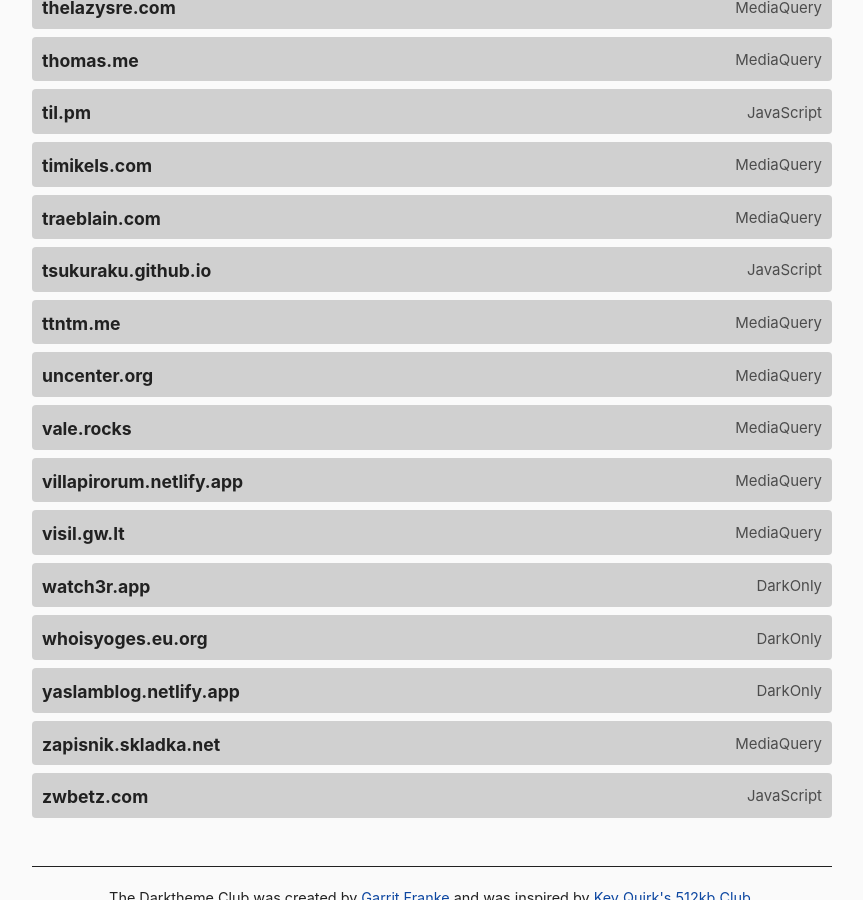
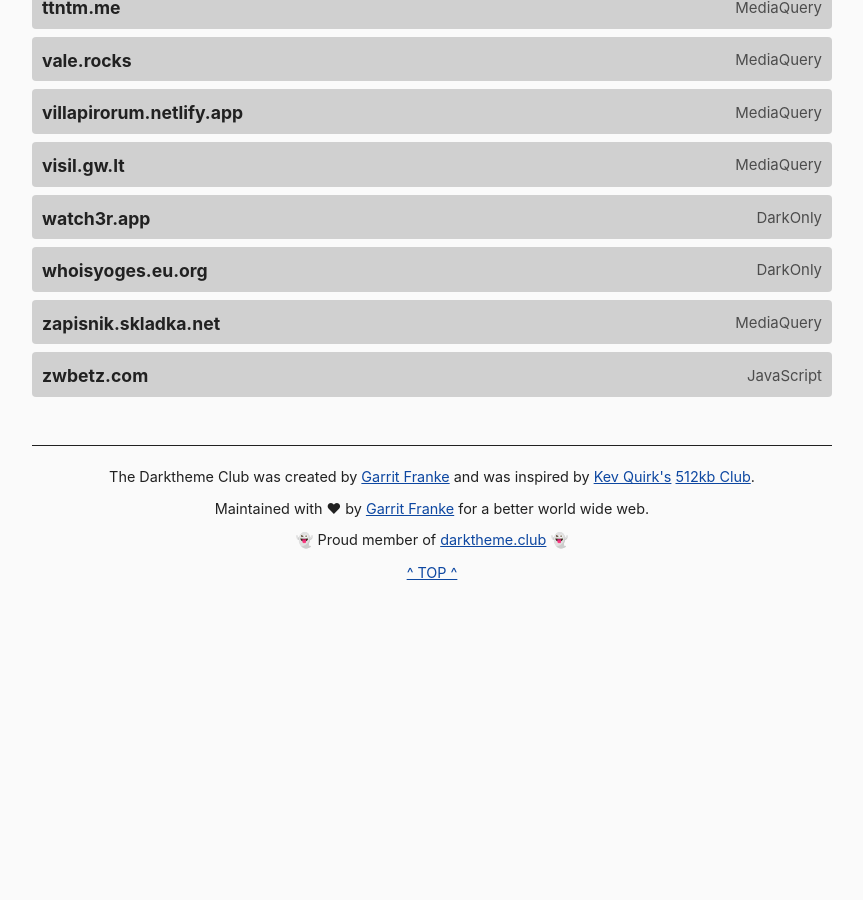
Before and after one commit to katherinek727/darktheme.club, a Jekyll site: the page built from index.md, in a window 1280 px wide and 900 px high, scrolled down 7055 px. Shown: the whole window, without its empty margins (208-1071 px from the left). Built offline with Jekyll 4.4.1, drawn with Linux system fonts in a browser that asks for light colours; after the commit the page ends 7700 px from its top, so only the background shows below that; some of the changed text lies outside the part shown.

Commit message:
removing dead domains

```diff
--- a/_data/sites.yml
+++ b/_data/sites.yml
@@ -47,11 +47,6 @@
   url: https://bbbhltz.codeberg.page/
   method: mediaquery
   last_checked: 2023-08-30
-
-- domain: bburt.me
-  url: https://bburt.me/
-  method: mediaquery
-  last_checked: 2023-03-26
 
 - domain: bernsteinbear.com
   url: https://bernsteinbear.com/
@@ -228,11 +223,6 @@
   method: mediaquery
   last_checked: 2023-06-04
 
-- domain: ff99cc.art
-  url: https://ff99cc.art/
-  method: mediaquery
-  last_checked: 2023-02-02
-
 - domain: foreverliketh.is
   url: https://foreverliketh.is/
   method: javascript
@@ -367,16 +357,6 @@
   url: https://justsujay.github.io/
   method: javascript
   last_checked: 2024-02-24
-
-- domain: kaifa.ch
-  url: https://kaifa.ch/
-  method: darkonly
-  last_checked: 2023-05-23
-
-- domain: kathut.de
-  url: http://kathut.de/
-  method: darkonly
-  last_checked: 2023-04-16
 
 - domain: kidl.at
   url: https://kidl.at/
@@ -533,11 +513,6 @@
   method: darkonly
   last_checked: 2023-06-17
 
-- domain: sebastien-mouchet.fr
-  url: https://sebastien-mouchet.fr/
-  method: mediaquery
-  last_checked: 2023-12-14
-
 - domain: seeking-maintainers.net
   url: https://seeking-maintainers.net/
   method: mediaquery
@@ -628,20 +603,10 @@
   method: mediaquery
   last_checked: 2023-01-05
 
-- domain: tsukuraku.github.io
-  url: https://tsukuraku.github.io/
-  method: javascript
-  last_checked: 2023-06-23
-
 - domain: ttntm.me
   url: https://ttntm.me/
   method: mediaquery
   last_checked: 2024-01-03
-
-- domain: uncenter.org
-  url: https://www.uncenter.org/
-  method: mediaquery
-  last_checked: 2023-02-20
 
 - domain: vale.rocks
   url: https://vale.rocks/
@@ -668,11 +633,6 @@
   method: darkonly
   last_checked: 2022-12-12
 
-- domain: yaslamblog.netlify.app
-  url: https://yaslamblog.netlify.app/
-  method: darkonly
-  last_checked: 2023-03-03
-
 - domain: zapisnik.skladka.net
   url: https://zapisnik.skladka.net/
   method: mediaquery
```
